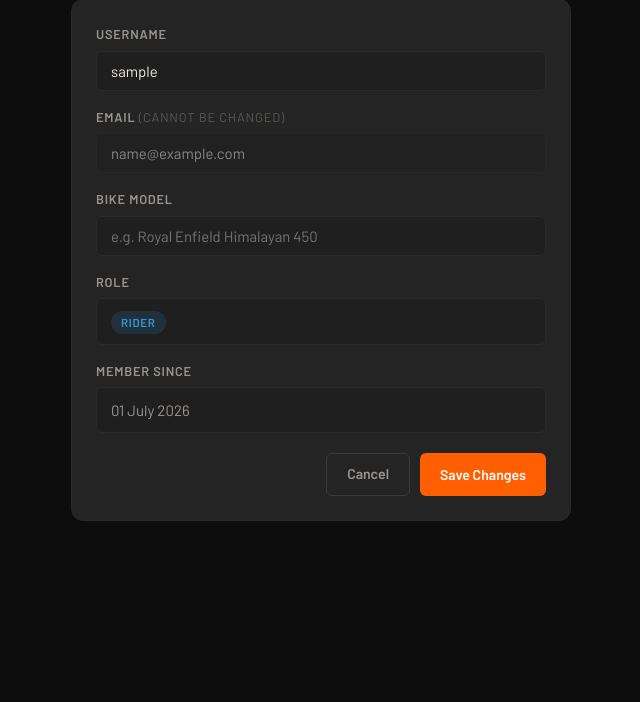
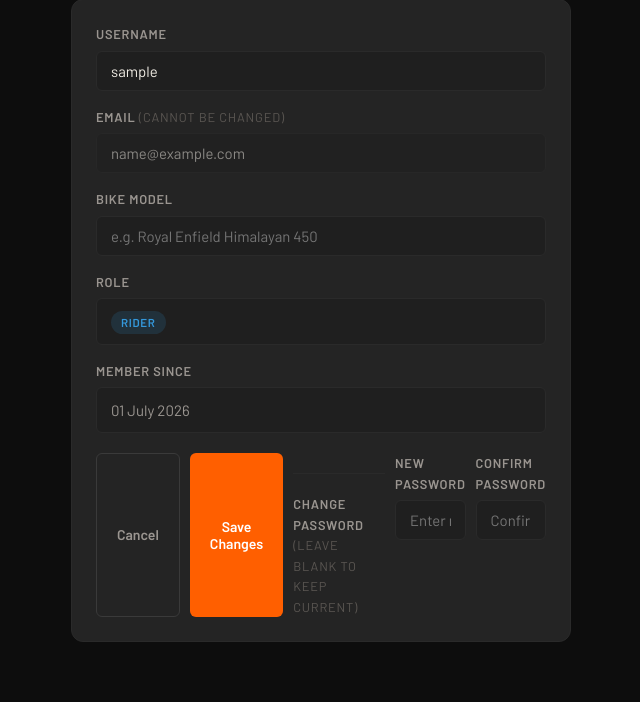
Before and after one commit to Promish-bista/motolog, a Flask app: page /profile in a window 1280 px wide. Shown: the part 250-952 px from the top of the page, without its empty margins (39-679 px from the left). Before the commit the page ends 771 px from the top, so only its background shows below. Run offline with Flask 3, Linux system fonts and the light colour scheme; the visitor is signed in with stand-in values (Sample User, id 1); some web fonts are replaced.

Commit message:
Add password change functionality to profile page

```diff
--- a/app.py
+++ b/app.py
@@ -32,7 +32,7 @@ def load_user(user_id):
 with app.app_context():
     db.create_all()
 
-# ─── Auth Routes ───────────────────────────
+# Auth Routes
 @app.route('/register', methods=['GET', 'POST'])
 def register():
     if request.method == 'POST':
@@ -71,7 +71,7 @@ def logout():
     logout_user()
     return redirect(url_for('login'))
 
-# ─── Rider Dashboard ───────────────────────
+# Rider Dashboard
 @app.route('/')
 @login_required
 def dashboard():
@@ -84,19 +84,33 @@ def dashboard():
     return render_template('index.html', trips=trips, maintenance=maintenance,
                            expenses=expenses, total_spend=total_spend)
 
-# ─── Profile Route ─────────────────────────
+# Profile Route
 @app.route('/profile', methods=['GET', 'POST'])
 @login_required
 def profile():
     if request.method == 'POST':
         current_user.username   = request.form.get('username', current_user.username)
         current_user.bike_model = request.form.get('bike_model', current_user.bike_model)
+
+        new_password     = request.form.get('new_password', '')
+        confirm_password = request.form.get('confirm_password', '')
+
+        if new_password:
+            if new_password != confirm_password:
+                flash('Passwords do not match.', 'danger')
+                return redirect(url_for('profile'))
+            if len(new_password) < 6:
+                flash('Password must be at least 6 characters.', 'danger')
+                return redirect(url_for('profile'))
+            current_user.password_hash = bcrypt.generate_password_hash(new_password).decode('utf-8')
+            flash('Password updated successfully.', 'success')
+
         db.session.commit()
         flash('Profile updated successfully.', 'success')
         return redirect(url_for('profile'))
     return render_template('profile.html')
 
-# ─── Admin Routes ──────────────────────────
+# Admin Routes
 @app.route('/admin')
 @login_required
 @role_required('admin')
@@ -137,7 +151,7 @@ def admin_delete_expense(expense_id):
     flash('Expense deleted.', 'info')
     return redirect(url_for('admin_dashboard'))
 
-# ─── Trip Routes ───────────────────────────
+# Trip Routes
 @app.route('/trips')
 @login_required
 def trips():
@@ -178,7 +192,7 @@ def delete_trip(trip_id):
         flash('Trip deleted.', 'info')
     return redirect(url_for('trips'))
 
-# ─── Maintenance Routes ────────────────────
+# Maintenance Routes
 @app.route('/maintenance')
 @login_required
 def maintenance():
@@ -198,7 +212,7 @@ def delete_maintenance(log_id):
     MaintenanceController.delete_log(log_id)
     return redirect(url_for('maintenance'))
 
-# ─── Expense Routes ────────────────────────
+# Expense Routes
 @app.route('/expenses')
 @login_required
 def expenses():
@@ -219,7 +233,7 @@ def delete_expense(expense_id):
     ExpenseController.delete_expense(expense_id)
     return redirect(url_for('expenses'))
 
-# ─── Error Handlers ────────────────────────
+# Error Handlers
 @app.errorhandler(404)
 def page_not_found(e):
     return render_template('404.html'), 404
--- a/templates/profile.html
+++ b/templates/profile.html
@@ -51,6 +51,19 @@
     <div class="modal-actions" style="margin-top:20px;">
       <a href="{{ url_for('dashboard') }}" class="btn btn-ghost">Cancel</a>
       <button type="submit" class="btn btn-primary">Save Changes</button>
+    <div class="form-group full" style="margin-top:20px; padding-top:20px; border-top:1px solid var(--border);">
+        <label>Change Password <span style="color:var(--text-muted);font-weight:400;">(leave blank to keep current)</span></label>
+      </div>
+
+      <div class="form-group">
+        <label for="new_password">New Password</label>
+        <input type="password" id="new_password" name="new_password" placeholder="Enter new password">
+      </div>
+
+      <div class="form-group">
+        <label for="confirm_password">Confirm Password</label>
+        <input type="password" id="confirm_password" name="confirm_password" placeholder="Confirm new password">
+      </div>
     </div>
   </form>
 </div>
```
